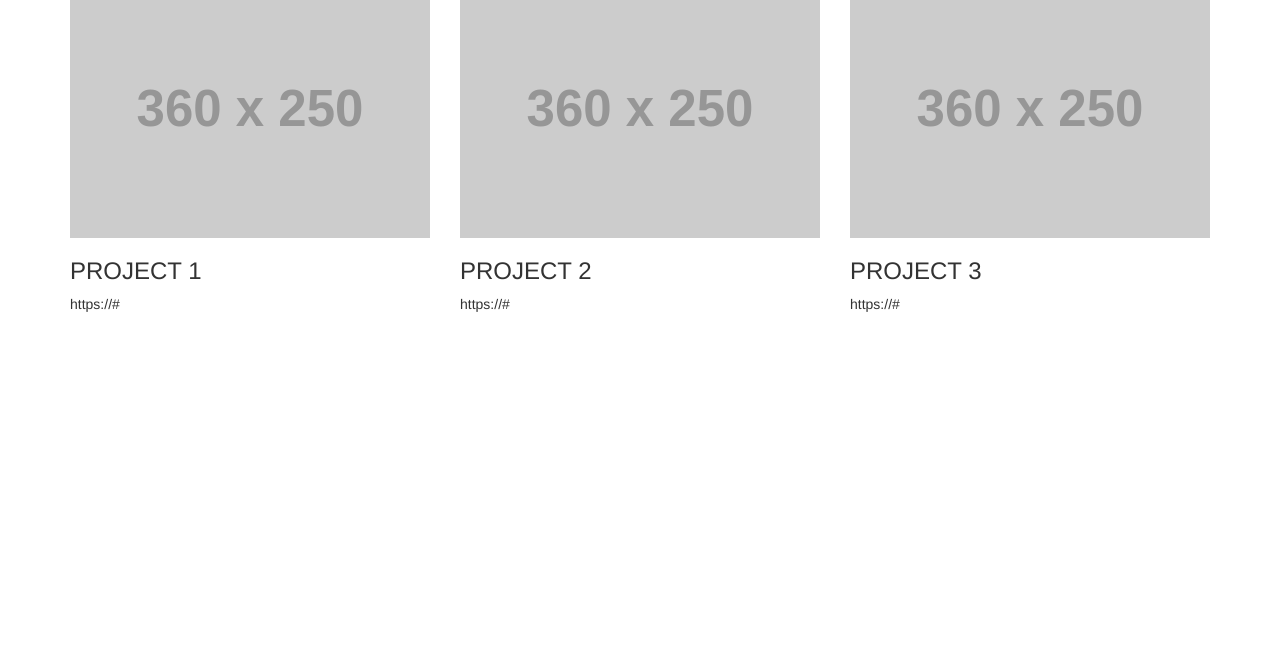
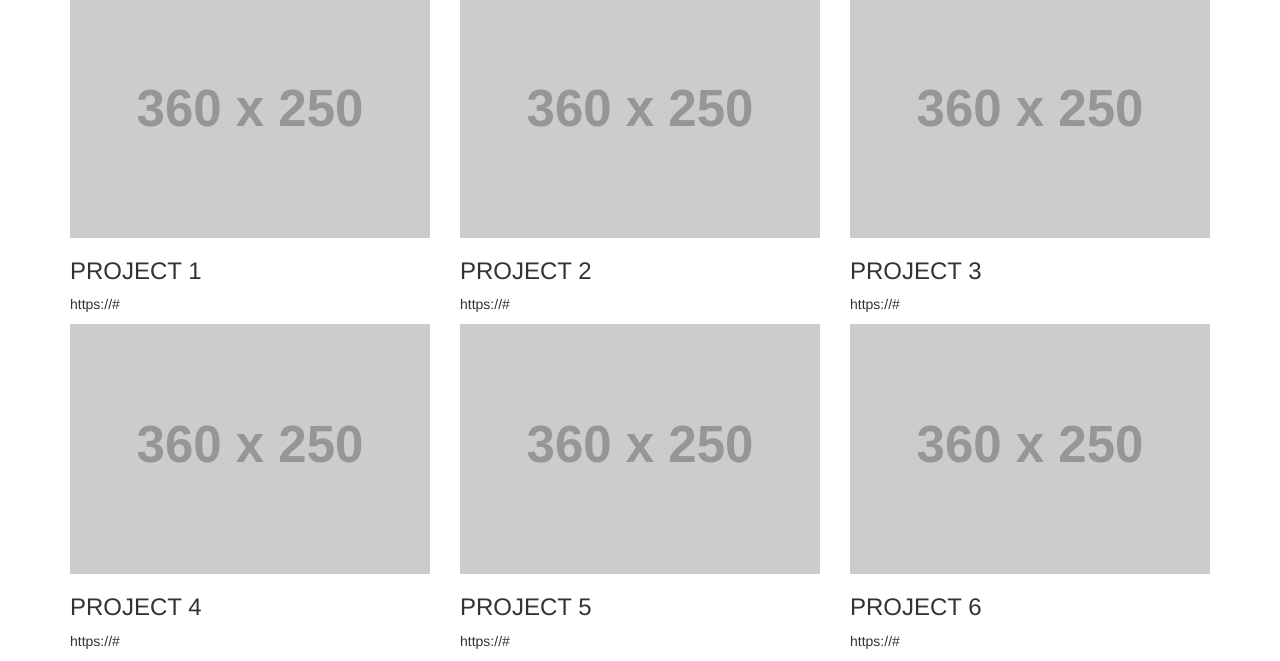
Before and after one commit to daniel-234/portfolio-website, a plain HTML site: page index.html in a window 1280 px wide. Shown: the part 716-1377 px from the top of the page. Before the commit the page ends 1040 px from the top, so only its background shows below. Drawn offline with nearby package versions, Linux system fonts and the light colour scheme; placeholder pictures from the web are drawn by us.

Commit message:
Add second row of projects

```diff
--- a/index.html
+++ b/index.html
@@ -52,6 +52,23 @@
 					<p>https://#</p>
 				</div>
 			</div>
+			<div class="row">
+				<div class="col-md-4">
+					<img class="img-responsive" src="http://placehold.it/360x250" alt="Fourth Project">
+					<h3 class="text-uppercase">Project 4</h3>
+					<p>https://#</p>
+				</div>
+				<div class="col-md-4">
+					<img class="img-responsive" src="http://placehold.it/360x250" alt="Fifth Project">
+					<h3 class="text-uppercase">Project 5</h3>
+					<p>https://#</p>
+				</div>
+				<div class="col-md-4">
+					<img class="img-responsive" src="http://placehold.it/360x250" alt="Third Project">
+					<h3 class="text-uppercase">Project 6</h3>
+					<p>https://#</p>
+				</div>
+			</div>
 		</div>
 	</body>
 </html>
```
